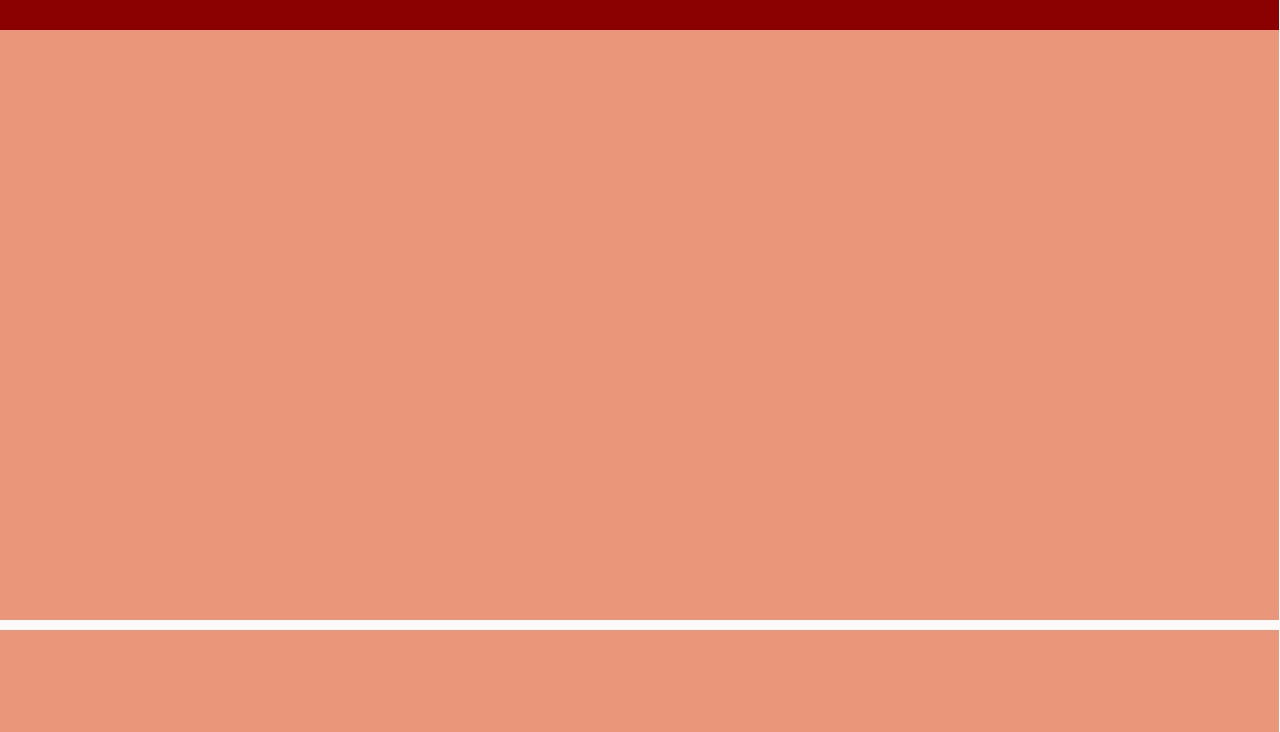
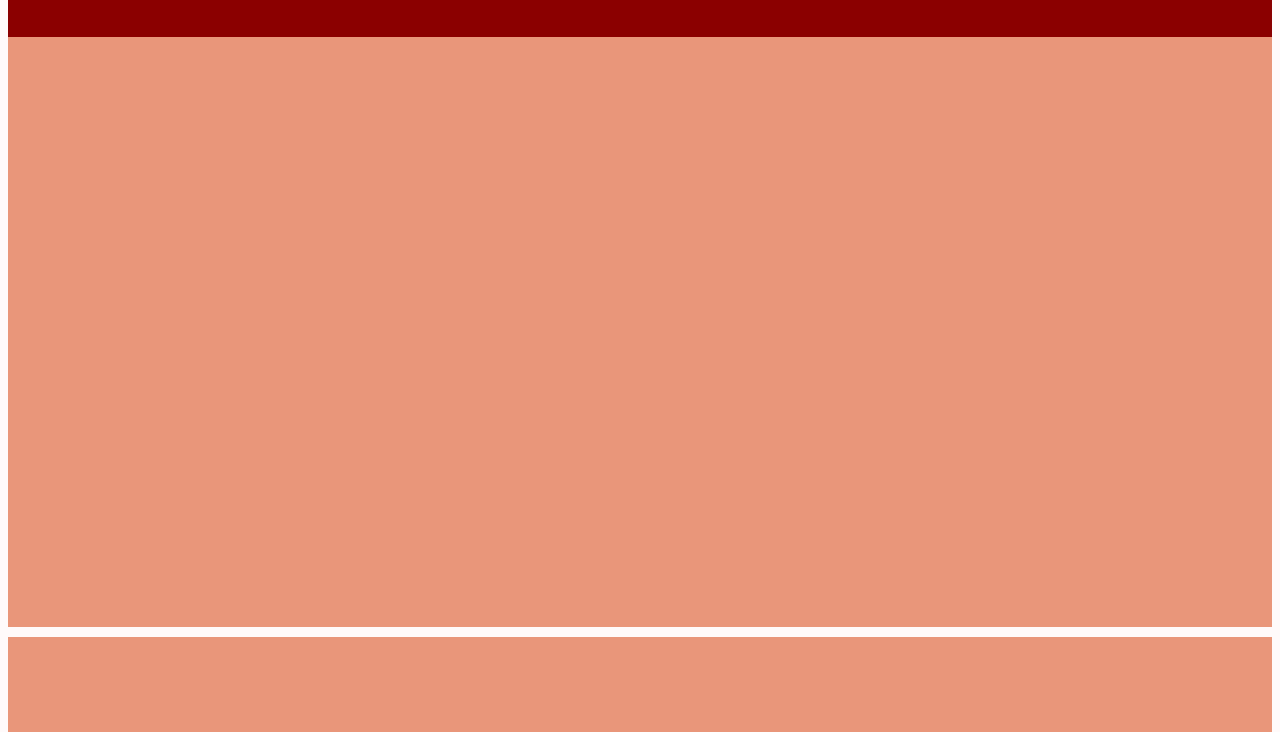
Before and after one commit to Seetha-Jagan/home, a plain HTML site: page index.html in a window 1280 px wide. Shown: the part 153-885 px from the top of the page. Drawn offline with Linux system fonts and the light colour scheme.

Commit message:
Update index.html

```diff
--- a/index.html
+++ b/index.html
@@ -8,11 +8,11 @@
                 padding: 0px;
             }
             .main{
-                width: 101.15%;
+                width: 100%;
                 height: 1400px;
                 background-color: red;
-                margin-top: -7.5px;
-                margin-left: -8px;
+                /* margin-top: -7.5px;
+                margin-left: -8px; */
             }
 
 
```
